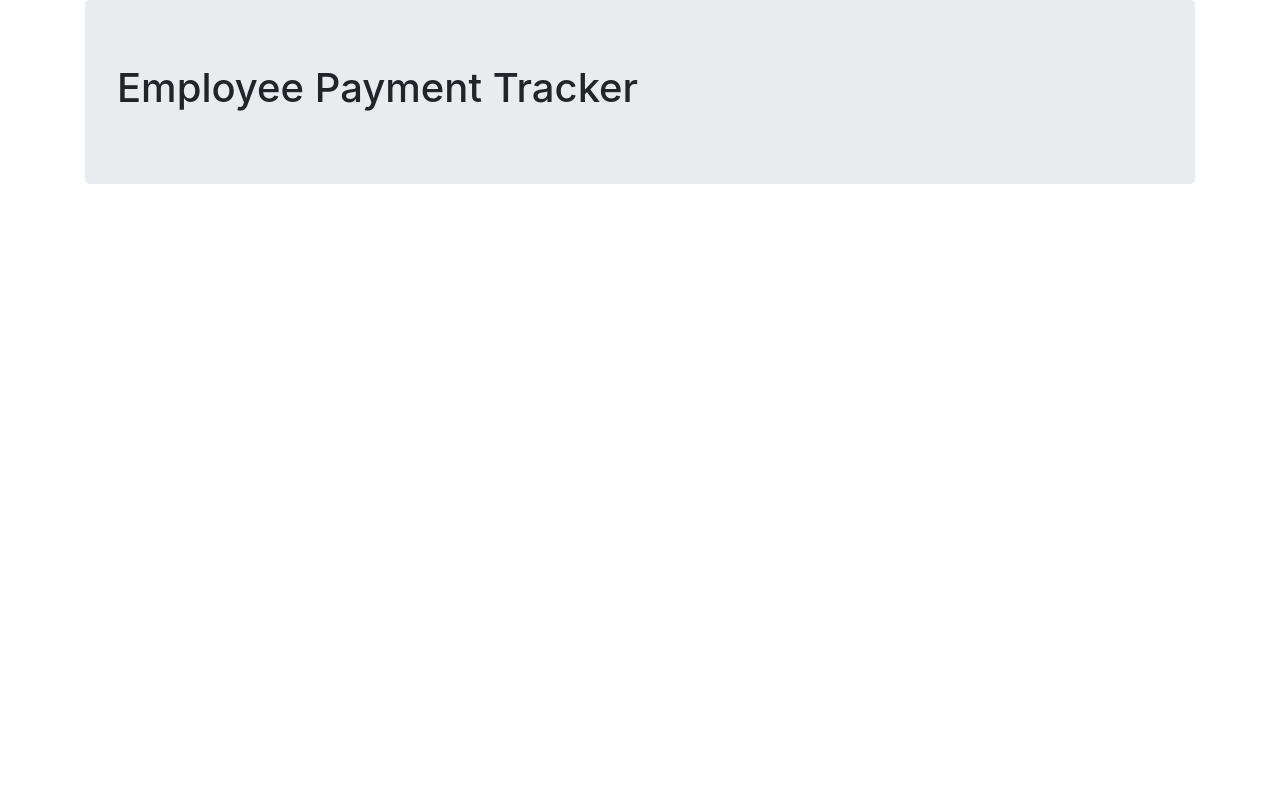
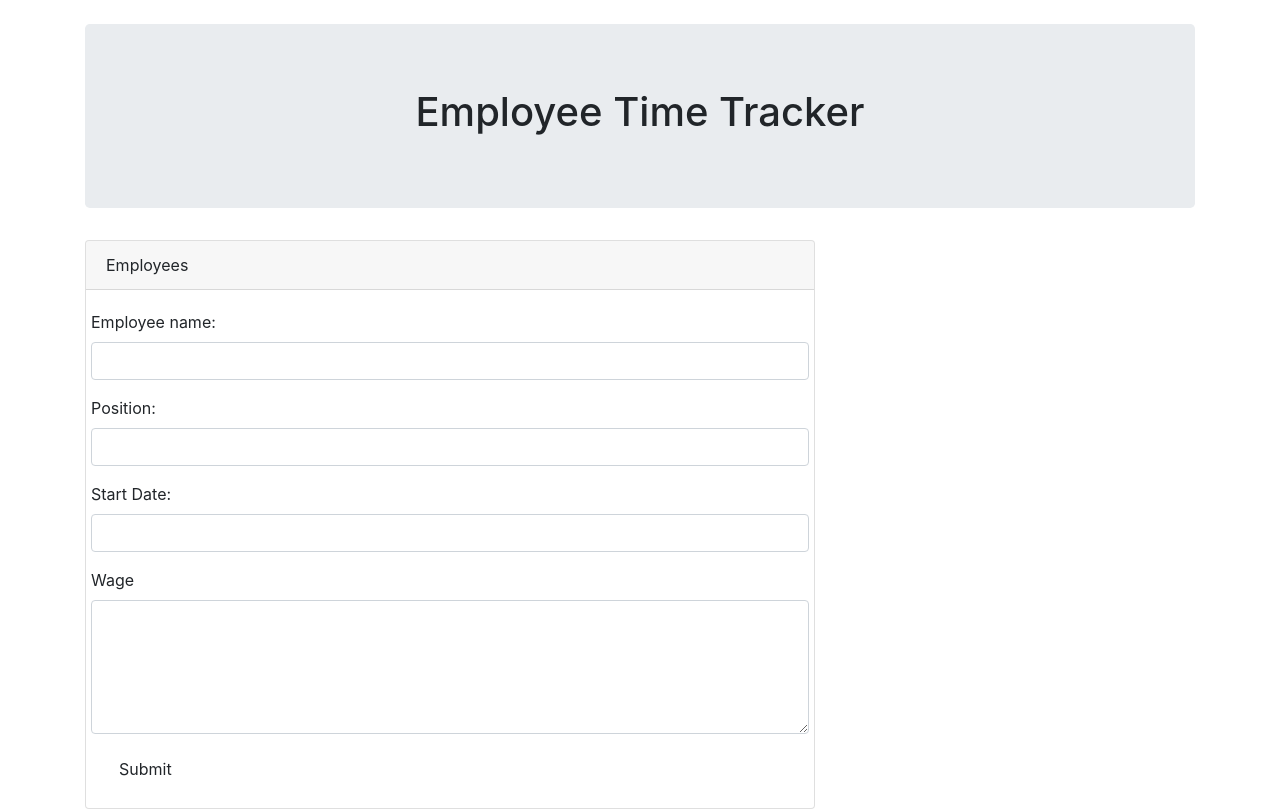
Before and after one commit to ronwab/employee_data_management, a plain HTML site: page index.html in a window 1280 px wide. Drawn offline with nearby package versions, Linux system fonts and the light colour scheme.

Commit message:
WIP: 1.2

```diff
--- a/index.html
+++ b/index.html
@@ -11,17 +11,51 @@
     <title>Time Sheet</title>
   </head>
   <body>
-    <div class= 'container'>
-        <div class= 'jumbotron'>
-            <h1>Employee Payment Tracker</h1>
-        </div>
-        <div class= 'row'>
+    <div class="container">
+
+      <br>
+
+      <!-- Jumbotron -->
+      <div class="jumbotron">
+        <h1 class="text-center">Employee Time Tracker</h1>
+      </div>
+
+      <div class="row">
+
+        <!-- Sign-Up Card-->
+        <div class="col-lg-8">
+          <div class="card card-default">
+            <div class="card-header">
+              Employees
+            </div>
+            <div class="card-body">
+              <!-- Sign-up Form (note the various input "types")-->
+              <form role="form">
+                <div class="form-group row">
+                  <label for="name-input">Employee name:</label>
+                  <input class="form-control" id="name-input" type="text">
+                </div>
+                <div class="form-group row">
+                  <label for="email-input">Position:</label>
+                  <input class="form-control" id="email-input" type="email">
+                </div>
+                <div class="form-group row">
+                  <label for="age-input">Start Date:</label>
+                  <input class="form-control" id="age-input" type="number">
+                </div>
+                <div class="form-group row">
+                  <label for="comment-input">Wage</label>
+                  <textarea class="form-control" id="comment-input" rows="5"></textarea>
+                </div>
+                <button class="btn btn-default" id="add-user" type="submit">Submit</button>
+              </form>
+            </div>
+          </div>
         </div>
 
-
+      </div>
 
     </div>
-
 
     <!-- Optional JavaScript -->
     <!-- jQuery first, then Popper.js, then Bootstrap JS -->
```
